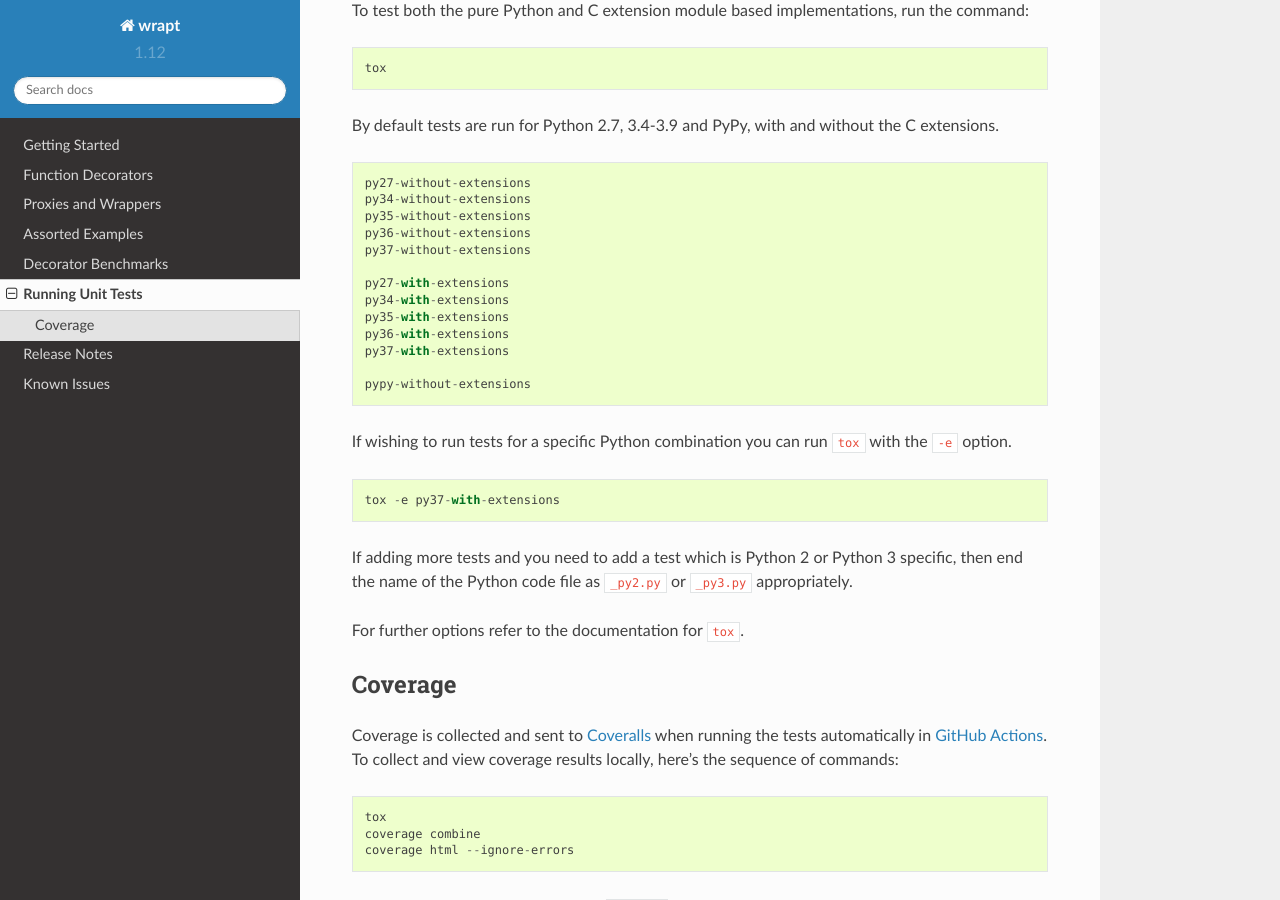
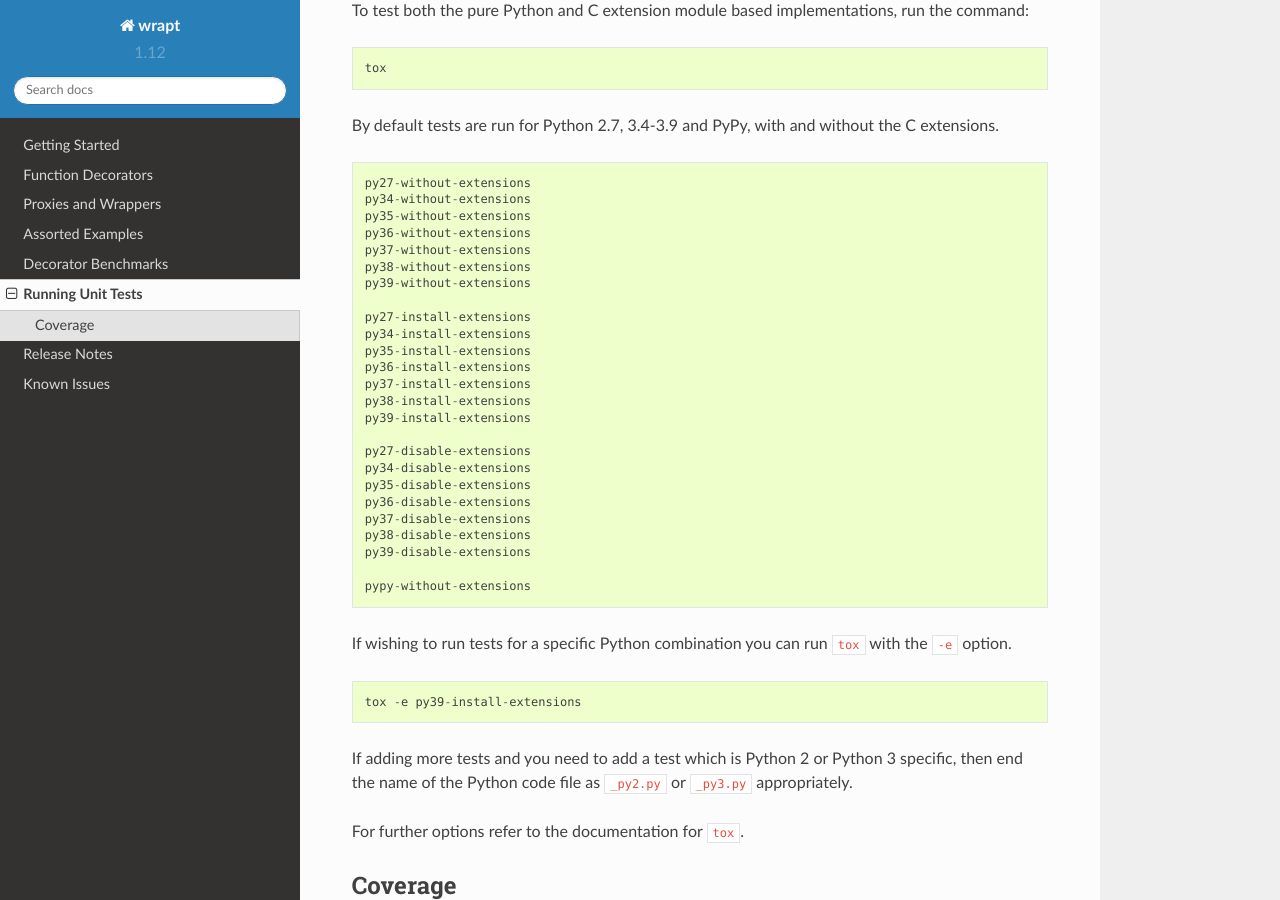
Before and after one commit to GrahamDumpleton/wrapt, a Sphinx documentation site: the page built from docs/testing.rst, in a window 1280 px wide and 900 px high, scrolled down 210 px. Built offline with Sphinx 7.4.7 and the Read the Docs theme 2.0.0, drawn with Linux system fonts in a browser that asks for light colours.

Commit message:
Fix notes about tox tests.

```diff
--- a/docs/testing.rst
+++ b/docs/testing.rst
@@ -20,12 +20,24 @@ without the C extensions.
     py35-without-extensions
     py36-without-extensions
     py37-without-extensions
+    py38-without-extensions
+    py39-without-extensions
 
-    py27-with-extensions
-    py34-with-extensions
-    py35-with-extensions
-    py36-with-extensions
-    py37-with-extensions
+    py27-install-extensions
+    py34-install-extensions
+    py35-install-extensions
+    py36-install-extensions
+    py37-install-extensions
+    py38-install-extensions
+    py39-install-extensions
+
+    py27-disable-extensions
+    py34-disable-extensions
+    py35-disable-extensions
+    py36-disable-extensions
+    py37-disable-extensions
+    py38-disable-extensions
+    py39-disable-extensions
 
     pypy-without-extensions
 
@@ -34,7 +46,7 @@ If wishing to run tests for a specific Python combination you can run
 
 ::
 
-    tox -e py37-with-extensions
+    tox -e py39-install-extensions
 
 If adding more tests and you need to add a test which is Python 2 or
 Python 3 specific, then end the name of the Python code file as
```
